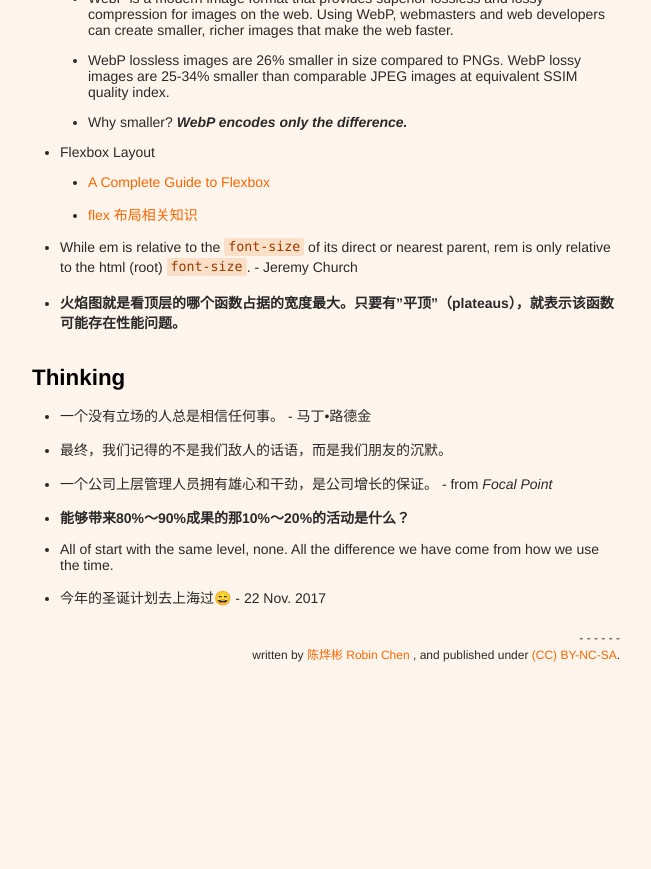
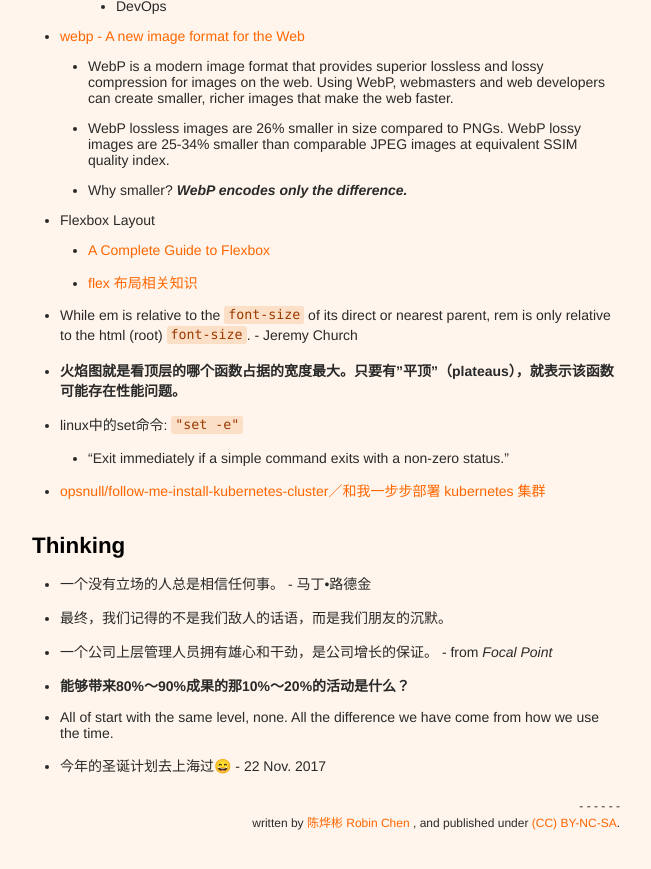
Before and after one commit to xianyuxmu/xianyuxmu.github.io, a Jekyll site: the page built from _posts/2017-11-01-monthly-reading.md, in a window 1280 px wide and 900 px high, scrolled down 3005 px. Shown: the top 869 px of the window, without its empty margins (314-965 px from the left). Built offline with Jekyll 4.4.1, drawn with Linux system fonts in a browser that asks for light colours; comment, search, counter and statistics services are not loaded; before the commit the page ends 3737 px from its top, so only the background shows below that; some of the changed text lies outside the part shown.

Commit message:
Reading of 24 Nov. 2017

```diff
--- a/_posts/2017-11-01-monthly-reading.md
+++ b/_posts/2017-11-01-monthly-reading.md
@@ -97,6 +99,9 @@ tags:
 	- [flex 布局相关知识](https://github.com/wy-ei/notebook/issues/14)
 - While em is relative to the `font-size` of its direct or nearest parent, rem is only relative to the html (root) `font-size`. - Jeremy Church
 - **火焰图就是看顶层的哪个函数占据的宽度最大。只要有"平顶"（plateaus），就表示该函数可能存在性能问题。**
+- linux中的set命令: `"set -e"`
+	- "Exit immediately if a simple command exits with a non-zero status."
+- [opsnull/follow-me-install-kubernetes-cluster／和我一步步部署 kubernetes 集群](https://github.com/opsnull/follow-me-install-kubernetes-cluster)
 
 
 ## Thinking
```
Also changed, not shown: other parts of _posts/2017-11-01-monthly-reading.md (+2 -0 lines).
